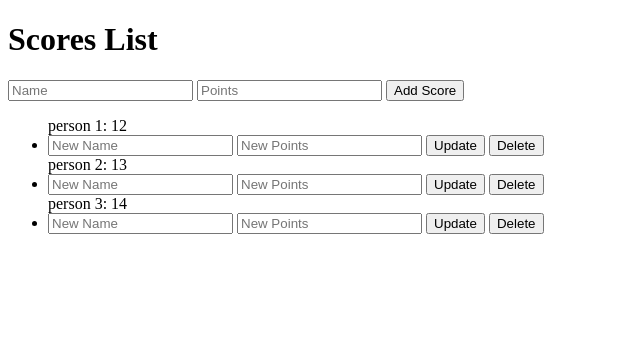
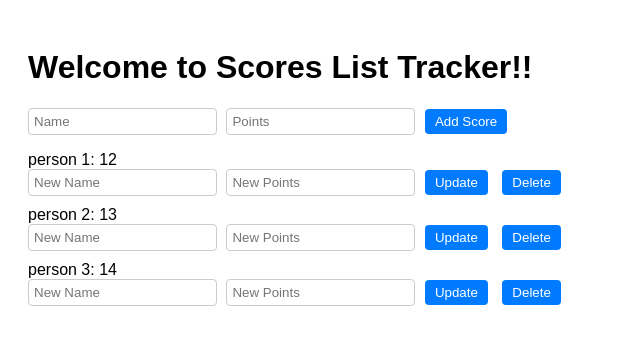
Before and after one commit to aniroul1/cmsc447-hw2-sp2024-Aditya-Niroula, a Flask app: page / in a window 1280 px wide. Shown: the top 345 px of the page, without its empty margins (0-640 px from the left). Run offline with Flask 3, Linux system fonts and the light colour scheme; data comes from the database, SQL or seed files in the repository; both versions use the stored data as it was after the commit.

Commit message:
final touchup plus added styles

```diff
--- /dev/null
+++ b/static/style.css
@@ -0,0 +1,30 @@
+body {
+    font-family: Arial, sans-serif;
+    padding: 20px;
+}
+ul {
+    list-style-type: none;
+    padding: 0;
+}
+li {
+    margin-bottom: 10px;
+}
+form {
+    display: inline;
+    margin-right: 10px;
+}
+input[type="text"], input[type="number"] {
+    padding: 5px;
+    margin-right: 5px;
+    border: 1px solid #ccc;
+    border-radius: 4px;
+}
+button {
+    padding: 5px 10px;
+    background-color: #007bff;
+    color: white;
+    border: none;
+    cursor: pointer;
+    border-radius: 4px;
+    transition: background-color 0.3s ease;
+}
--- a/templates/index.html
+++ b/templates/index.html
@@ -3,9 +3,11 @@
 <head>
     <meta charset="UTF-8">
     <title>Scores</title>
+    <link rel="stylesheet" href="{{ url_for('static', filename='style.css') }}">
+
 </head>
 <body>
-    <h1>Scores List</h1>
+    <h1>Welcome to Scores List Tracker!!</h1>
     <form action="/add" method="post">
         <input type="text" name="name" placeholder="Name" required>
         <input type="number" name="points" placeholder="Points" required>
@@ -16,13 +18,13 @@
         {{ score['name'] }}: {{ score['points'] }}
         <li>
 
-            <!-- Update form -->
+            <!-- Update -->
             <form action="/update/{{ score['id'] }}" method="post" style="display: inline;">
                 <input type="text" name="name" placeholder="New Name" required>
                 <input type="number" name="points" placeholder="New Points" required>
                 <button type="submit">Update</button>
             </form>
-            <!-- Delete form, -->
+            <!-- Delete  -->
             <form action="/delete/{{ score['id'] }}" method="post" style="display: inline;">
                 <button type="submit">Delete</button>
             </form>
```
Also changed, not shown: database.db.
